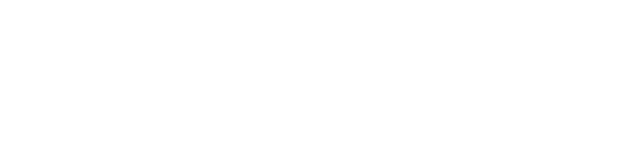
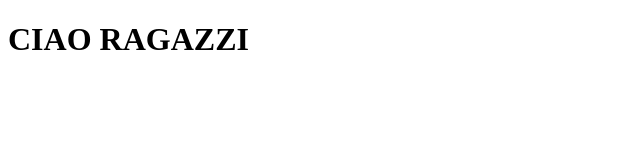
Before and after one commit to Michecosa/team-1, a plain HTML site: page index.html in a window 1280 px wide. Shown: the whole page, without its empty margins (0-640 px from the left). Drawn offline with Linux system fonts and the light colour scheme.

Commit message:
CIAO RAGAZZI

```diff
--- a/index.html
+++ b/index.html
@@ -1,9 +1,14 @@
 <!DOCTYPE html>
 <html lang="en">
-  <head>
-    <meta charset="UTF-8" />
-    <meta name="viewport" content="width=device-width, initial-scale=1.0" />
-    <title>Document</title>
-  </head>
-  <body></body>
+
+<head>
+  <meta charset="UTF-8" />
+  <meta name="viewport" content="width=device-width, initial-scale=1.0" />
+  <title>Document</title>
+</head>
+
+<body>
+  <h1>CIAO RAGAZZI</h1>
+</body>
+
 </html>
```
